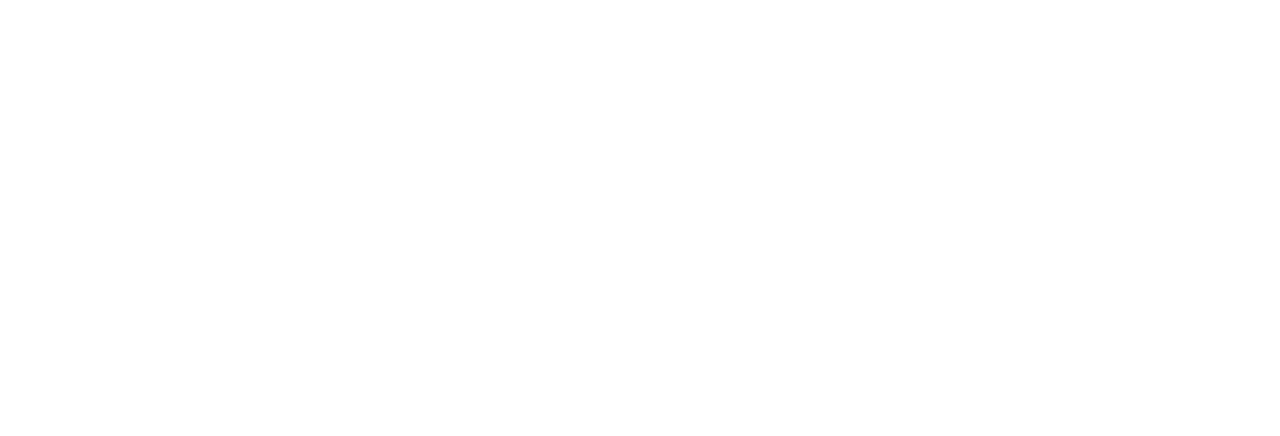
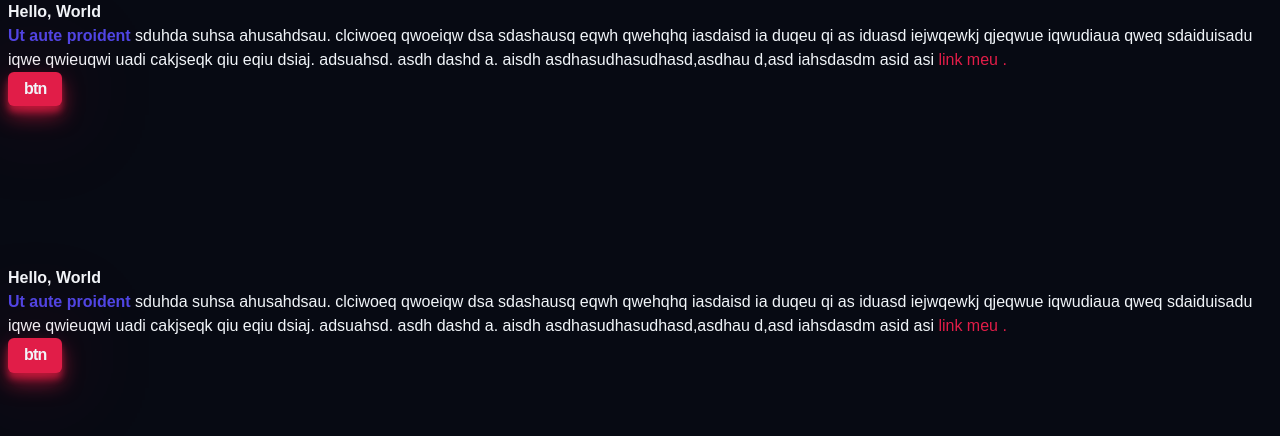
Before and after one commit to thiagoboth/portfolio-study-1, a website built with Vite: page index.html in a window 1280 px wide. Built offline with nearby package versions, Linux system fonts and the light colour scheme; a web font is replaced by a local one.

Commit message:
Add new styles and update HTML and JavaScript files
Introduced a new stylesheet(utils.css) for various display sizes and standard CSS rules. Enhanced the index.html file to incorporate the new styles. Also updated the main.js file to import the newly created stylesheet. Modifed styles.css to add additional styles such as color, sizes and rules for the elements.

```diff
--- a/index.html
+++ b/index.html
@@ -3,10 +3,41 @@
   <head>
     <meta charset="UTF-8" />
     <link rel="icon" type="image/svg+xml" href="/vite.svg" />
+    <link href="https://api.fontshare.com/v2/css?f[]=general-sans@400,500,600,700&display=swap" rel="stylesheet">
     <meta name="viewport" content="width=device-width, initial-scale=1.0" />
     <title>Portifólio</title>
   </head>
   <body>
-    <script type="module" src="/src/main.js"></script>
+    <article class="container">
+      <script type="module" src="/src/main.js"></script>
+      <h1>Hello, World</h1>
+      <p>
+        <strong>
+          Ut aute proident
+        </strong>
+        sduhda suhsa ahusahdsau. clciwoeq qwoeiqw dsa sdashausq eqwh qwehqhq
+        iasdaisd ia duqeu qi as iduasd iejwqewkj qjeqwue iqwudiaua qweq
+        sdaiduisadu iqwe qwieuqwi uadi cakjseqk qiu eqiu dsiaj. adsuahsd.
+        asdh dashd a. aisdh asdhasudhasudhasd,asdhau d,asd iahsdasdm asid asi
+        <a>link meu .</a>
+      </p>
+      <button class="btn">btn</button>
+    </article>
+
+    <article class="container section">
+      <script type="module" src="/src/main.js"></script>
+      <h1>Hello, World</h1>
+      <p>
+        <strong>
+          Ut aute proident
+        </strong>
+        sduhda suhsa ahusahdsau. clciwoeq qwoeiqw dsa sdashausq eqwh qwehqhq
+        iasdaisd ia duqeu qi as iduasd iejwqewkj qjeqwue iqwudiaua qweq
+        sdaiduisadu iqwe qwieuqwi uadi cakjseqk qiu eqiu dsiaj. adsuahsd.
+        asdh dashd a. aisdh asdhasudhasudhasd,asdhau d,asd iahsdasdm asid asi
+        <a>link meu .</a>
+      </p>
+      <button class="btn">btn</button>
+    </article>
   </body>
 </html>
--- a/src/main.js
+++ b/src/main.js
@@ -1,2 +1,3 @@
 import '../styles/modern-normalize.css';
 import '../styles/style.css';
+import '../styles/utils.css';
--- a/styles/style.css
+++ b/styles/style.css
@@ -0,0 +1,75 @@
+:root {
+  --clr-dark: #070a13;
+  --clr-light: #f1f5f9;
+  --clr-slate400: #94a3b8;
+  --clr-slate600: #475569;
+  --clr-slate800: #1e293b;
+  --clr-rose: #e11d48;
+  --clr-indigo: #4f46e5;
+
+  /* rose rgb(255, 29, 72) */
+  /* indigo rgb(79, 70, 229) */
+
+  /* sizes */
+  --size-xxs: 0.5rem;
+  --size-xs: 0.75rem;
+  --size-sm: 0.875rem;
+  --size-base: 1rem;
+  --size-lg: 1.125rem;
+  --size-xl: 1.25rem;
+  --size-2xl: 1.5rem;
+  --size-3xl: 1.875rem;
+  --size-4xl: 2.25rem;
+  --size-5xl: 3rem;
+  --size-6xl: 3.75rem;
+  --size-7xl: 4.5rem;
+  --size-8xl: 6rem;
+  --size-9xl: 8rem;
+  --size-10xl: 10rem;
+}
+
+* {
+  margin: 0;
+  line-height: calc(1em + 0.5rem);
+}
+
+h1 {
+  font-size: 1rem;
+}
+
+html {
+  scroll-behavior: smooth;
+}
+
+body {
+  font-family: 'General Sans', sans-serif;
+  background-color: var(--clr-dark);
+  color: var(--clr-light);
+}
+
+img,
+picture,
+video,
+canvas,
+svg {
+  display: block;
+  max-width: 100%;
+  user-select: none;
+}
+
+button {
+  display: inline-block;
+  padding: 0;
+  border: none;
+  background: none;
+  cursor: pointer;
+  color: inherit; /* pega a cor do elemento pai */
+}
+
+a {
+  color: var(--clr-rose);
+}
+
+strong {
+  color: var(--clr-indigo);
+}
--- /dev/null
+++ b/styles/utils.css
@@ -0,0 +1,109 @@
+/*!* xs - extra small *!*/
+/*@media (min-width: 475px) {*/
+
+/*}*/
+
+/*!* sm - small *!*/
+/*@media (min-width: 640px) {*/
+
+/*}*/
+
+/*!* md - medium *!*/
+/*@media (min-width: 768px) {*/
+
+/*}*/
+
+/*!* lg - large *!*/
+/*@media (min-width: 1024px) {*/
+
+/*}*/
+
+/*!* xl - extra large *!*/
+/*@media (min-width: 1280px) {*/
+
+/*}*/
+
+/*!* 2xl - 2x extra large *!*/
+/*@media (min-width: 1536px) {*/
+
+/*}*/
+
+.btn {
+    display: inline-block;
+    font-weight: 600;
+    text-decoration: none;
+    letter-spacing: -0.05em;
+    background-color: var(--clr-rose);
+    color: var(--clr-light);
+    padding: 0.5em 1em;
+    border-radius: 6px;
+    box-shadow: 0 10px 20px rgb(255, 29, 72, 0.5),
+    0 6px 6px rgb(255, 29, 72, 0.5),
+    0 0 100px -10px var(--clr-rose);
+    transition: transform 0.3s, box-shadow 0.3s;
+}
+
+.btn:hover {
+    transform: translateY(-2px);
+    box-shadow: 0 14px 28px rgb(255, 29, 72, 0.25),
+    0 10px 10px rgb(255, 29, 72, 0.22),
+    0 0 120px -10px var(--clr-rose);
+}
+
+ .container {
+     width: 100%;
+     margin-left: auto;
+     margin-right: auto;
+     padding-left: 0.5rem;
+     padding-right: 0.5rem;
+ }
+
+ .section {
+     margin-top: 5rem
+ }
+
+/* xs - extra small */
+@media (min-width: 475px) {
+    .container {
+        max-width: 475px;
+    }
+}
+
+/* sm - small */
+@media (min-width: 640px) {
+    .container {
+        max-width: 640px;
+    }
+}
+
+/* md - medium */
+@media (min-width: 768px) {
+    .container {
+        max-width: 768px;
+    }
+}
+
+/* lg - large */
+@media (min-width: 1024px) {
+    .container {
+        max-width: 1024px;
+    }
+
+    .section {
+        margin-top: 10rem;
+    }
+}
+
+/* xl - extra large */
+@media (min-width: 1280px) {
+    .container {
+        max-width: 1280px;
+    }
+}
+
+/* 2xl - 2x extra large */
+@media (min-width: 1536px) {
+    .container {
+        max-width: 1536px;
+    }
+}
```
